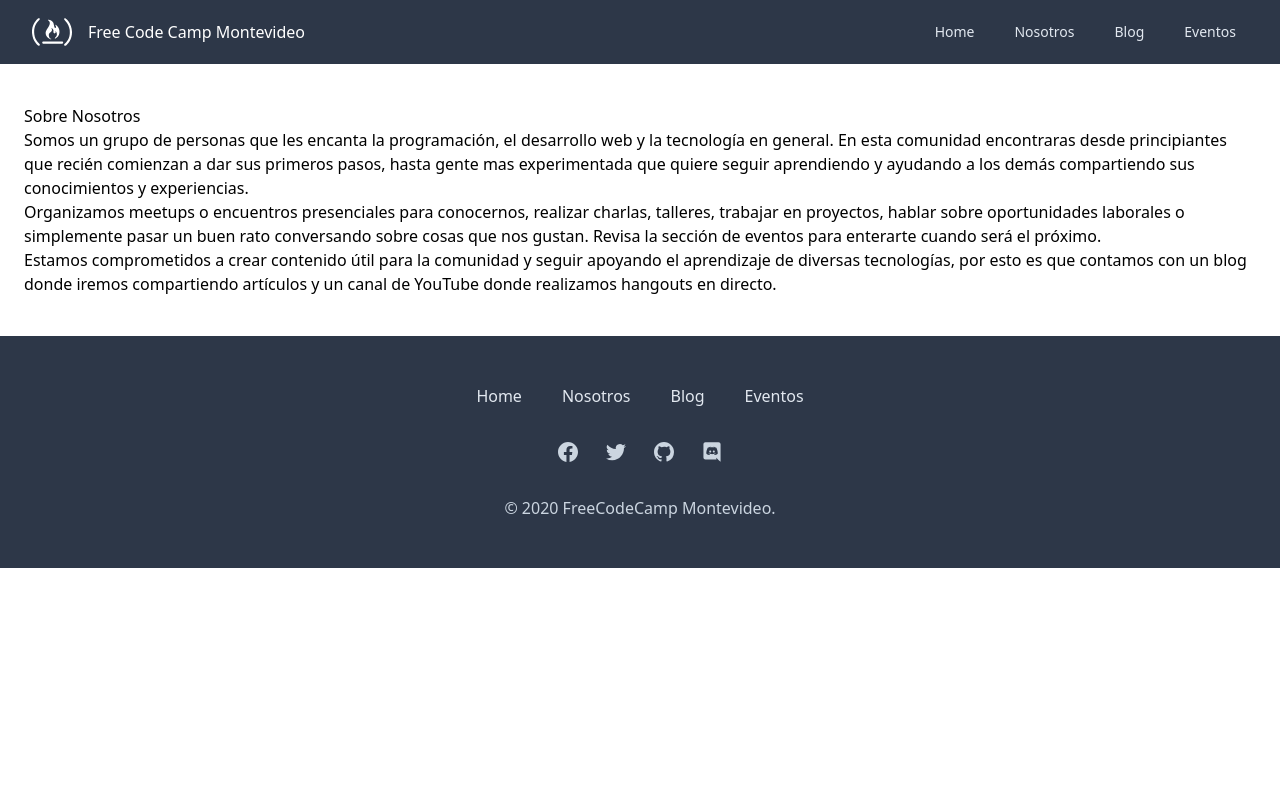
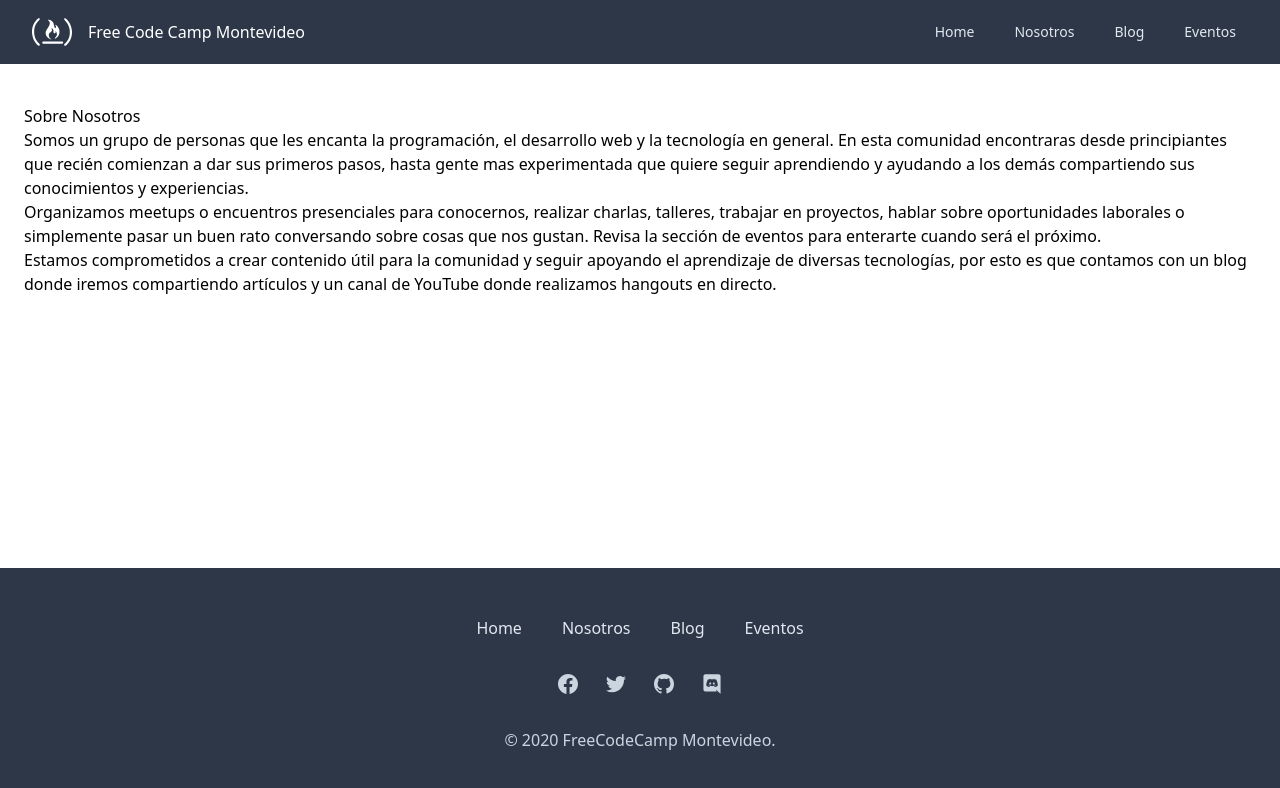
Before and after one commit to MatiasVerdier/fccmvd, a Next.js app: page /about in a window 1280 px wide. Shown: the top 788 px of the page. Built offline with nearby package versions, Linux system fonts and the light colour scheme; what @tailwindcss/ui would draw is missing.

Commit message:
Footer always in the bottom

```diff
--- a/pages/_app.tsx
+++ b/pages/_app.tsx
@@ -5,10 +5,10 @@
 
 function MyApp({ Component, pageProps }: AppProps) {
   return (
-    <div>
+    <div className="flex flex-col min-h-screen">
       <Navigation />
 
-      <main>
+      <main className="flex-grow">
         <Component {...pageProps} />
       </main>
 
```
